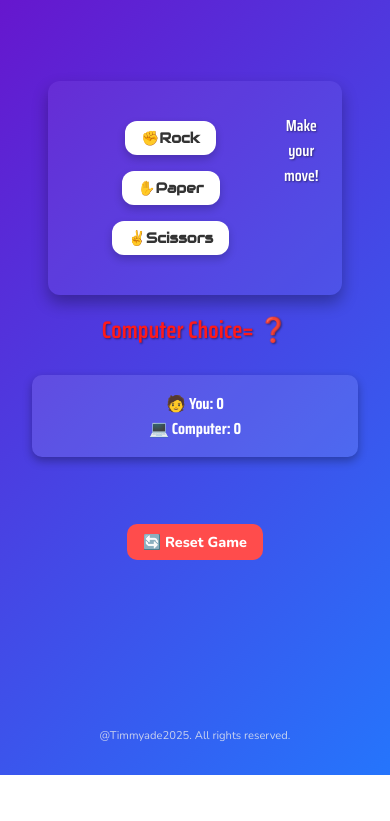
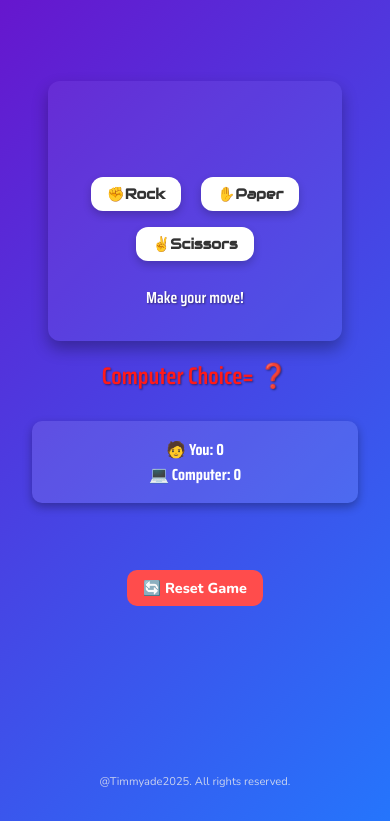
Before and after one commit to timmyaded/rock-paper-scissors, a plain HTML site: page index.html in a window 390 px wide. Shown: the part 69-890 px from the top of the page. Before the commit the page ends 844 px from the top, so only its background shows below. Drawn offline with nearby package versions, Linux system fonts and the light colour scheme.

Commit message:
Update rps.css

```diff
--- a/rps.css
+++ b/rps.css
@@ -128,8 +128,6 @@
 
   @media (max-width: 1024px) {
     .game{
-      display: flex;
-      justify-content: center;
       margin-top: 18dvh;
     }
 
@@ -149,8 +147,7 @@
 
  @media (max-width: 820px) {
     .game{
-      display: flex;
-      justify-content: center;
+      width: 90%;
       margin-top: 15dvh;
     }
 
@@ -169,8 +166,6 @@
 
   @media (max-width: 768px) {
     .game{
-      display: flex;
-      justify-content: center;
       width: 90%;
       margin-top: 10dvh;
     }
@@ -190,10 +185,7 @@
 
   @media (max-width: 480px) {
     .game {
-      display: flex;
-      justify-content: center;
       width: 90%;
-
     }
 
     .scoreboard {
```
